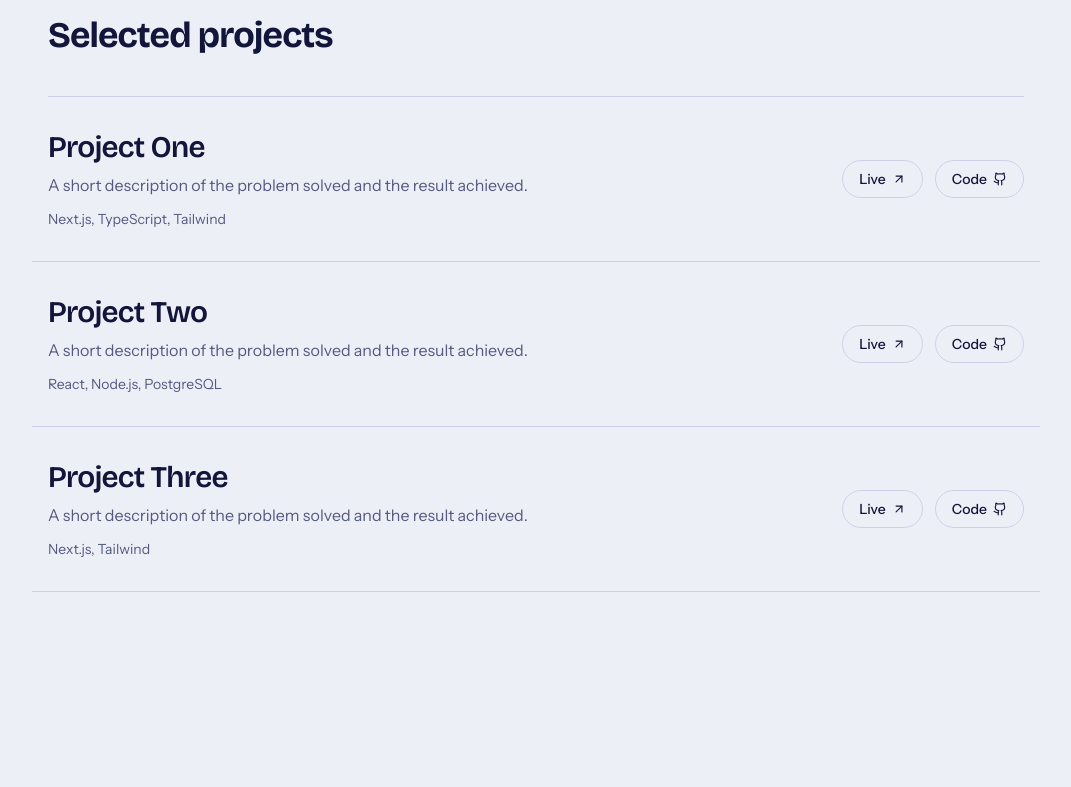
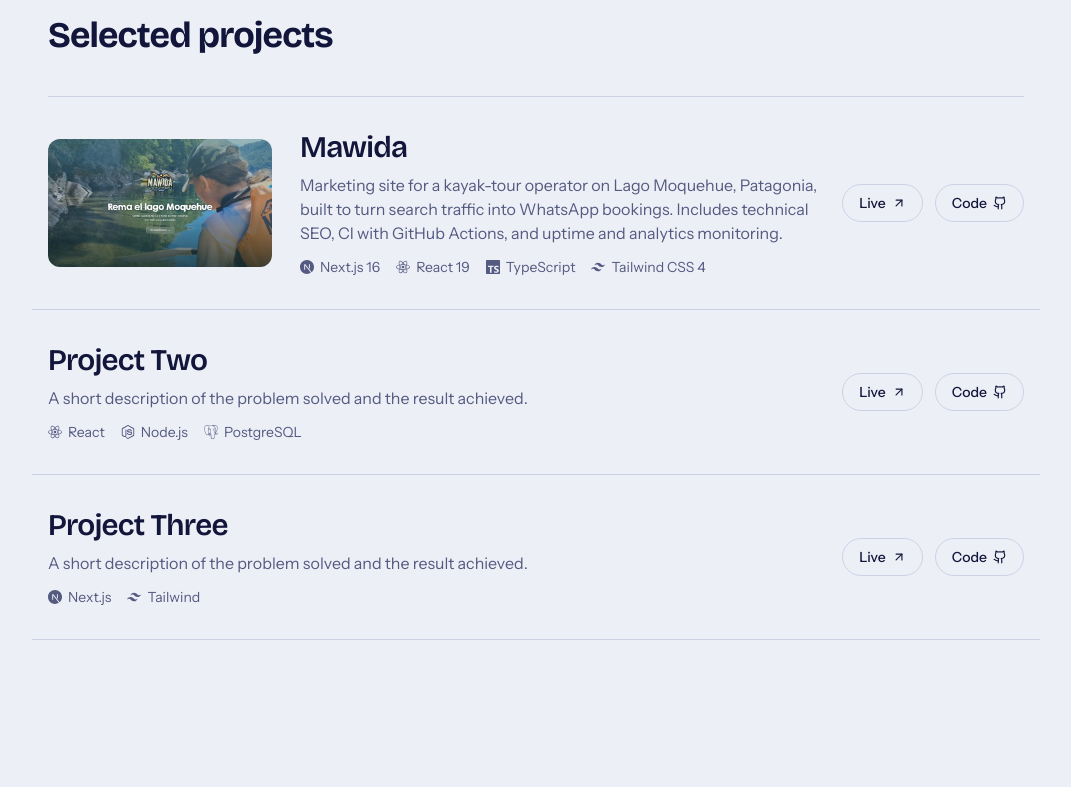
Before and after one commit to FedeHuapi/portfolio, a Next.js app: page / in a window 1280 px wide. Shown: the part 880-1667 px from the top of the page, without its empty margins (104-1175 px from the left). Built offline with nearby package versions, Linux system fonts and the light colour scheme.

Commit message:
agrego primer proyecto

```diff
--- a/package.json
+++ b/package.json
@@ -13,7 +13,8 @@
     "next": "16.2.9",
     "next-themes": "^0.4.6",
     "react": "19.2.4",
-    "react-dom": "19.2.4"
+    "react-dom": "19.2.4",
+    "react-icons": "^5.7.0"
   },
   "devDependencies": {
     "@tailwindcss/postcss": "^4",
--- a/src/components/projects.tsx
+++ b/src/components/projects.tsx
@@ -1,8 +1,10 @@
 "use client";
 
 import { ArrowUpRight, Github } from "lucide-react";
+import Image from "next/image";
 import { useLanguage } from "@/components/language-provider";
 import { projects, type Project } from "@/data/projects";
+import { stackIcon } from "@/lib/stack-icons";
 
 const actionLink =
   "inline-flex items-center gap-1.5 rounded-full border border-border px-4 py-2 text-sm font-medium transition-colors duration-300 hover:border-accent hover:bg-accent/10 hover:text-accent";
@@ -12,7 +14,7 @@ function primaryUrl(project: Project) {
 }
 
 export function Projects() {
-  const { t } = useLanguage();
+  const { t, locale } = useLanguage();
 
   return (
     <section id="projects" className="mx-auto max-w-5xl px-6 py-20 sm:py-24">
@@ -32,12 +34,37 @@ export function Projects() {
                 url ? "cursor-pointer" : ""
               }`}
             >
-              <div>
-                <h3 className="font-display text-2xl font-semibold tracking-tight transition-colors duration-300 ease-out group-hover:text-accent sm:text-3xl">
-                  {project.title}
-                </h3>
-                <p className="mt-2 max-w-xl text-sm text-muted sm:text-base">{project.description}</p>
-                <p className="mt-3 text-sm text-muted">{project.stack.join(", ")}</p>
+              <div className="flex flex-col gap-5 sm:flex-row sm:items-center sm:gap-7">
+                {project.image && (
+                  <div className="relative h-48 w-full shrink-0 overflow-hidden rounded-xl sm:h-32 sm:w-56">
+                    <Image
+                      src={project.image}
+                      alt={`${project.title} homepage screenshot`}
+                      fill
+                      sizes="(min-width: 640px) 14rem, 100vw"
+                      className="object-cover transition-transform duration-500 ease-out group-hover:scale-105"
+                    />
+                  </div>
+                )}
+                <div>
+                  <h3 className="font-display text-2xl font-semibold tracking-tight transition-colors duration-300 ease-out group-hover:text-accent sm:text-3xl">
+                    {project.title}
+                  </h3>
+                  <p className="mt-2 max-w-xl text-sm text-muted sm:text-base">
+                    {project.description[locale]}
+                  </p>
+                  <div className="mt-3 flex flex-wrap items-center gap-x-4 gap-y-1.5 text-sm text-muted">
+                    {project.stack.map((tech) => {
+                      const Icon = stackIcon(tech);
+                      return (
+                        <span key={tech} className="inline-flex items-center gap-1.5">
+                          {Icon && <Icon size={14} />}
+                          {tech}
+                        </span>
+                      );
+                    })}
+                  </div>
+                </div>
               </div>
 
               <div className="flex gap-3">
--- a/src/data/projects.ts
+++ b/src/data/projects.ts
@@ -1,29 +1,54 @@
+import type { Locale } from "@/i18n/dictionaries";
+
 export type Project = {
   title: string;
-  description: string;
+  description: Record<Locale, string>;
   stack: string[];
   liveUrl?: string;
   codeUrl?: string;
+  /** Path under /public. Optional — placeholders below don't have one yet. */
+  image?: string;
+};
+
+const placeholderDescription: Record<Locale, string> = {
+  en: "A short description of the problem solved and the result achieved.",
+  es: "Una breve descripción del problema resuelto y el resultado logrado.",
+  pt: "Uma breve descrição do problema resolvido e do resultado alcançado.",
+  fr: "Une brève description du problème résolu et du résultat obtenu.",
+  de: "Eine kurze Beschreibung des gelösten Problems und des erzielten Ergebnisses.",
+  it: "Una breve descrizione del problema risolto e del risultato ottenuto.",
+  ja: "解決した課題と得られた成果についての簡単な説明。",
+  zh: "对已解决问题和取得成果的简要说明。",
 };
 
 export const projects: Project[] = [
   {
-    title: "Project One",
-    description: "A short description of the problem solved and the result achieved.",
-    stack: ["Next.js", "TypeScript", "Tailwind"],
-    liveUrl: "#",
-    codeUrl: "#",
+    title: "Mawida",
+    description: {
+      en: "Marketing site for a kayak-tour operator on Lago Moquehue, Patagonia, built to turn search traffic into WhatsApp bookings. Includes technical SEO, CI with GitHub Actions, and uptime and analytics monitoring.",
+      es: "Sitio para una empresa de expediciones en kayak en el Lago Moquehue, Patagonia, pensado para convertir el tráfico de búsqueda en reservas por WhatsApp. Incluye SEO técnico, integración continua con GitHub Actions y monitoreo de actividad y analítica.",
+      pt: "Site para uma empresa de expedições de caiaque no Lago Moquehue, Patagônia, feito para converter tráfego de busca em reservas pelo WhatsApp. Inclui SEO técnico, integração contínua com GitHub Actions e monitoramento de atividade e analytics.",
+      fr: "Site pour une entreprise d'expéditions en kayak sur le lac Moquehue, en Patagonie, conçu pour transformer le trafic de recherche en réservations WhatsApp. Comprend un SEO technique, une intégration continue avec GitHub Actions, ainsi qu'un suivi de disponibilité et d'analytics.",
+      de: "Website für einen Kajak-Expeditionsanbieter am Lago Moquehue in Patagonien, entwickelt, um Suchverkehr in WhatsApp-Buchungen umzuwandeln. Enthält technisches SEO, CI mit GitHub Actions sowie Uptime- und Analytics-Monitoring.",
+      it: "Sito per un'azienda di spedizioni in kayak sul Lago Moquehue, in Patagonia, pensato per trasformare il traffico di ricerca in prenotazioni via WhatsApp. Include SEO tecnica, integrazione continua con GitHub Actions e monitoraggio di uptime e analytics.",
+      ja: "パタゴニア、モケウエ湖でのカヤックツアー会社のためのサイト。検索トラフィックをWhatsAppでの予約につなげることを目的に構築。技術的SEO、GitHub Actionsによる継続的インテグレーション、稼働監視とアナリティクスを含む。",
+      zh: "为巴塔哥尼亚莫克韦湖的皮划艇探险公司打造的营销网站,旨在将搜索流量转化为 WhatsApp 预约。包含技术性 SEO、基于 GitHub Actions 的持续集成,以及正常运行时间和数据分析监控。",
+    },
+    stack: ["Next.js 16", "React 19", "TypeScript", "Tailwind CSS 4"],
+    liveUrl: "https://www.mawida.ar",
+    codeUrl: "https://github.com/FedeHuapi/mawidakayaks",
+    image: "/projects/mawida.jpg",
   },
   {
     title: "Project Two",
-    description: "A short description of the problem solved and the result achieved.",
+    description: placeholderDescription,
     stack: ["React", "Node.js", "PostgreSQL"],
     liveUrl: "#",
     codeUrl: "#",
   },
   {
     title: "Project Three",
-    description: "A short description of the problem solved and the result achieved.",
+    description: placeholderDescription,
     stack: ["Next.js", "Tailwind"],
     liveUrl: "#",
     codeUrl: "#",
--- /dev/null
+++ b/src/lib/stack-icons.ts
@@ -0,0 +1,24 @@
+import type { IconType } from "react-icons";
+import {
+  SiNextdotjs,
+  SiNodedotjs,
+  SiPostgresql,
+  SiReact,
+  SiTailwindcss,
+  SiTypescript,
+} from "react-icons/si";
+
+// Matched by substring so version suffixes ("Next.js 16", "React 19") still hit —
+// the stack labels in data/projects.ts aren't guaranteed to be exact names.
+const iconsByPattern: [RegExp, IconType][] = [
+  [/next\.?js/i, SiNextdotjs],
+  [/react/i, SiReact],
+  [/typescript/i, SiTypescript],
+  [/tailwind/i, SiTailwindcss],
+  [/node/i, SiNodedotjs],
+  [/postgres/i, SiPostgresql],
+];
+
+export function stackIcon(tech: string): IconType | null {
+  return iconsByPattern.find(([pattern]) => pattern.test(tech))?.[1] ?? null;
+}
```
Also changed, not shown: public/projects/mawida.jpg (added), 1 other file (tests, documents, lock files or other folders).
